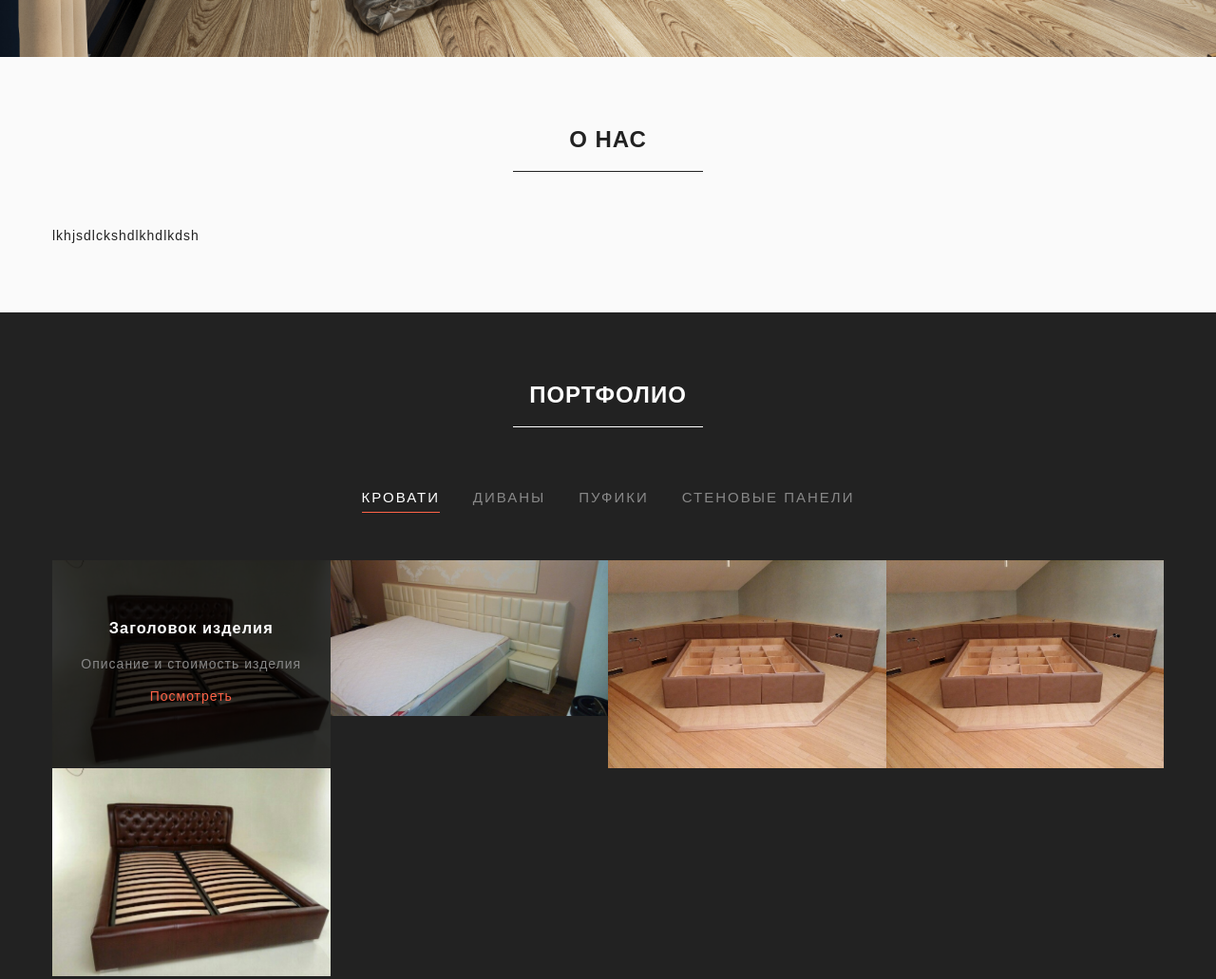
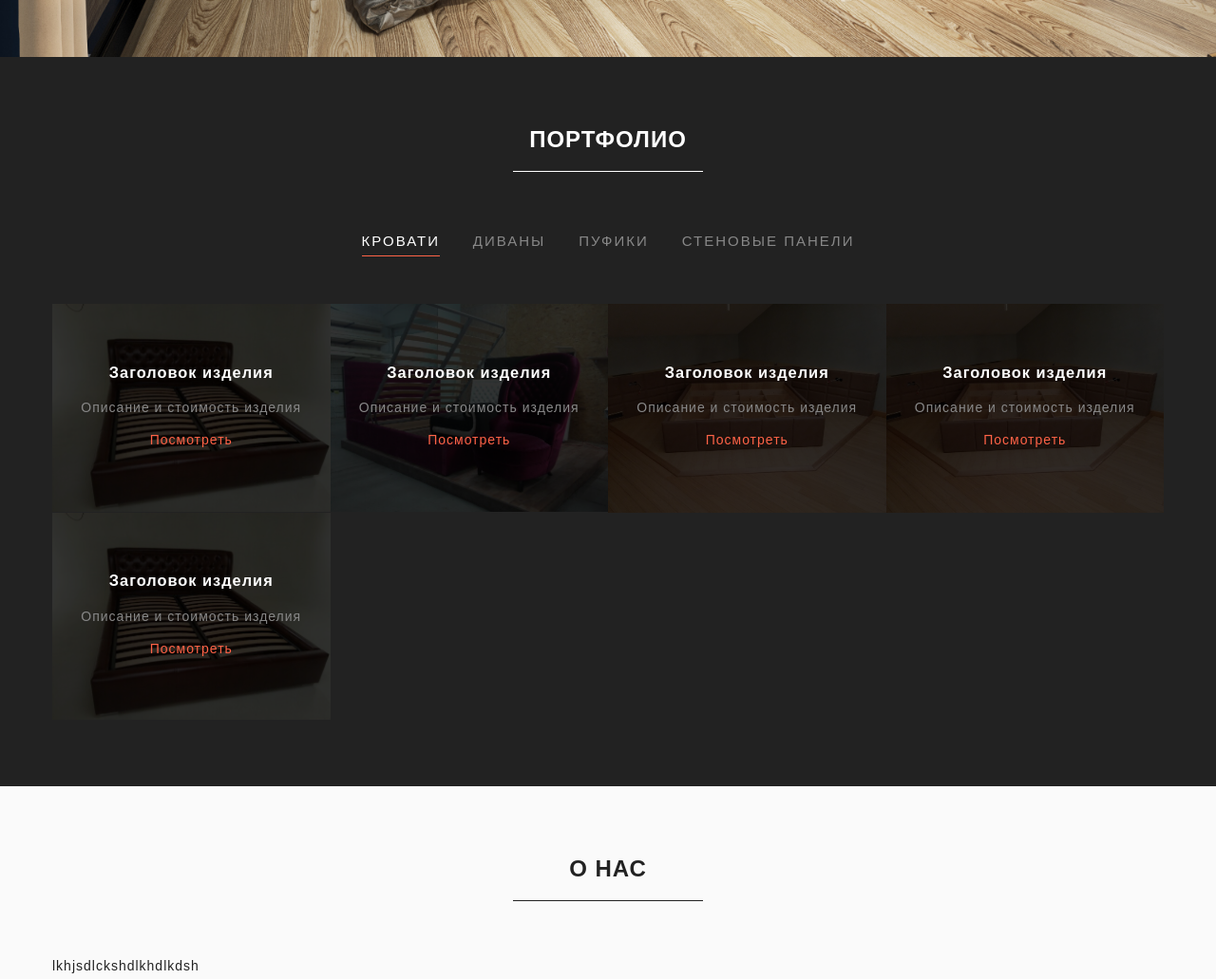
Before and after one commit to siis-mebel/siis, a plain HTML site: page index.html in a window 1280 px wide. Shown: the part 740-1771 px from the top of the page at 95% size. Drawn offline with Linux system fonts and the light colour scheme; a web font is replaced by a local one.

Commit message:
Add files via upload

```diff
--- a/index.html
+++ b/index.html
@@ -53,16 +53,7 @@
 			</div>
 		</div>
 	</header>
-	<section id="about" class="s_about bg_light">
-		<h2>О нас</h2>
-		<div class="section_content">
-			<div class="container">
-				<div class="row">
-					lkhjsdlckshdlkhdlkdsh
-				</div>
-			</div>
-		</div>
-	</section>
+
 
 	<section id="portfolio" class="s_portfolio bg_dark">
 		<h2>Портфолио</h2>
@@ -85,32 +76,88 @@
 							<div class="port_item_cont">
 								<h3>Заголовок изделия</h3>
 								<p>Описание и стоимость изделия</p>
+								<a href="#work_1" class="popup_content">Посмотреть</a>
+							</div>
+							<div class="hidden">
+								<div class="port_descr" id="work_1">
+									<h3>заголовок работы</h3>
+									<p>Lorem ipsum dolor sit amet, consectetur adipisicing elit. Officiis cum eius doloremque doloribus, optio, in ipsum tempora fuga amet nam labore quasi vel non deserunt temporibus nobis culpa dicta ab!</p>
+									<img src="img/bed/1.jpg" alt="Alt">
+								</div>
+							</div>
+						</div>
+
+						<div class="mix col-md-3 portfolio_item category_1">
+							<img src="img/bed/GpsjQPbql1o.jpg" alt="Alt">
+							<div class="port_item_cont">
+								<h3>Заголовок изделия</h3>
+								<p>Описание и стоимость изделия</p>
+								<a href="#work_2" class="popup_content">Посмотреть</a>
+							</div>
+							<div class="hidden">
+								<div class="port_descr" id="work_2">
+									<h3>заголовок работы</h3>
+									<p>Lorem ipsum dolor sit amet, consectetur adipisicing elit. Officiis cum eius doloremque doloribus, optio, in ipsum tempora fuga amet nam labore quasi vel non deserunt temporibus nobis culpa dicta ab!</p>
+									<img src="img/bed/GpsjQPbql1o.jpg" alt="Alt">
+								</div>
+							</div>
+						</div>
+						<div class="mix col-md-3 portfolio_item category_1">
+							<img src="img/bed/3.jpg" alt="Alt">
+							<div class="port_item_cont">
+								<h3>Заголовок изделия</h3>
+								<p>Описание и стоимость изделия</p>
 								<a href="">Посмотреть</a>
 							</div>
 						</div>
 						<div class="mix col-md-3 portfolio_item category_1">
-							<img src="img/bed/2.jpg" alt="Alt">
-						</div>
-						<div class="mix col-md-3 portfolio_item category_1">
 							<img src="img/bed/3.jpg" alt="Alt">
-						</div>
-						<div class="mix col-md-3 portfolio_item category_1">
-							<img src="img/bed/3.jpg" alt="Alt">
+							<div class="port_item_cont">
+								<h3>Заголовок изделия</h3>
+								<p>Описание и стоимость изделия</p>
+								<a href="">Посмотреть</a>
+							</div>
 						</div>
 						<div class="mix col-md-3 portfolio_item category_2">
 							<img src="img/sofas/1.jpg" alt="Alt">
+							<div class="port_item_cont">
+								<h3>Заголовок изделия</h3>
+								<p>Описание и стоимость изделия</p>
+								<a href="">Посмотреть</a>
+							</div>
 						</div>
 						<div class="mix col-md-3 portfolio_item category_2">
 							<img src="img/sofas/2.jpg" alt="Alt">
+							<div class="port_item_cont">
+								<h3>Заголовок изделия</h3>
+								<p>Описание и стоимость изделия</p>
+								<a href="">Посмотреть</a>
+							</div>
 						</div>
 						<div class="mix col-md-3 portfolio_item category_1">
 							<img src="img/bed/1.jpg" alt="Alt">
+							<div class="port_item_cont">
+								<h3>Заголовок изделия</h3>
+								<p>Описание и стоимость изделия</p>
+								<a href="">Посмотреть</a>
+							</div>
 						</div>
 						<div class="mix col-md-3 portfolio_item category_3">
 							nlkhnsdflk
 						</div>
 					</div>
 
+				</div>
+			</div>
+		</div>
+	</section>
+
+	<section id="about" class="s_about bg_light">
+		<h2>О нас</h2>
+		<div class="section_content">
+			<div class="container">
+				<div class="row">
+					lkhjsdlckshdlkhdlkdsh
 				</div>
 			</div>
 		</div>
```
